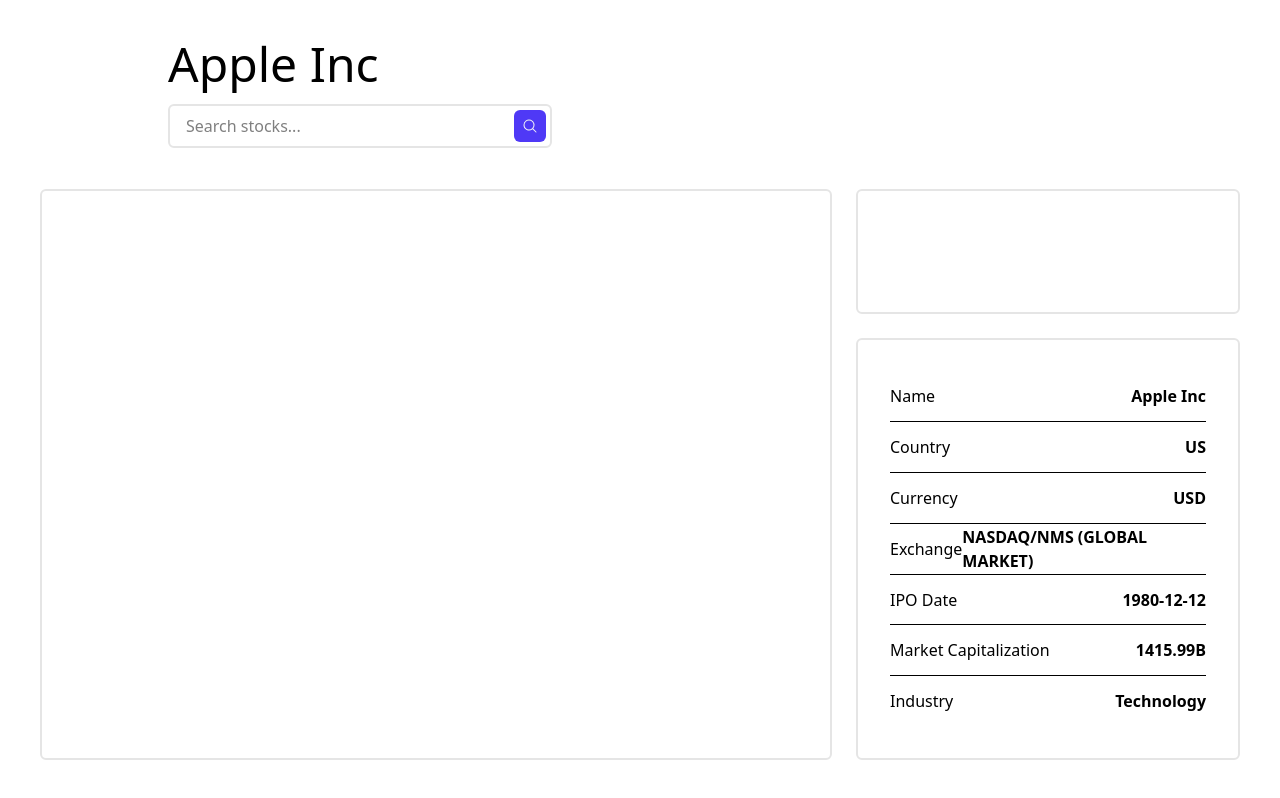
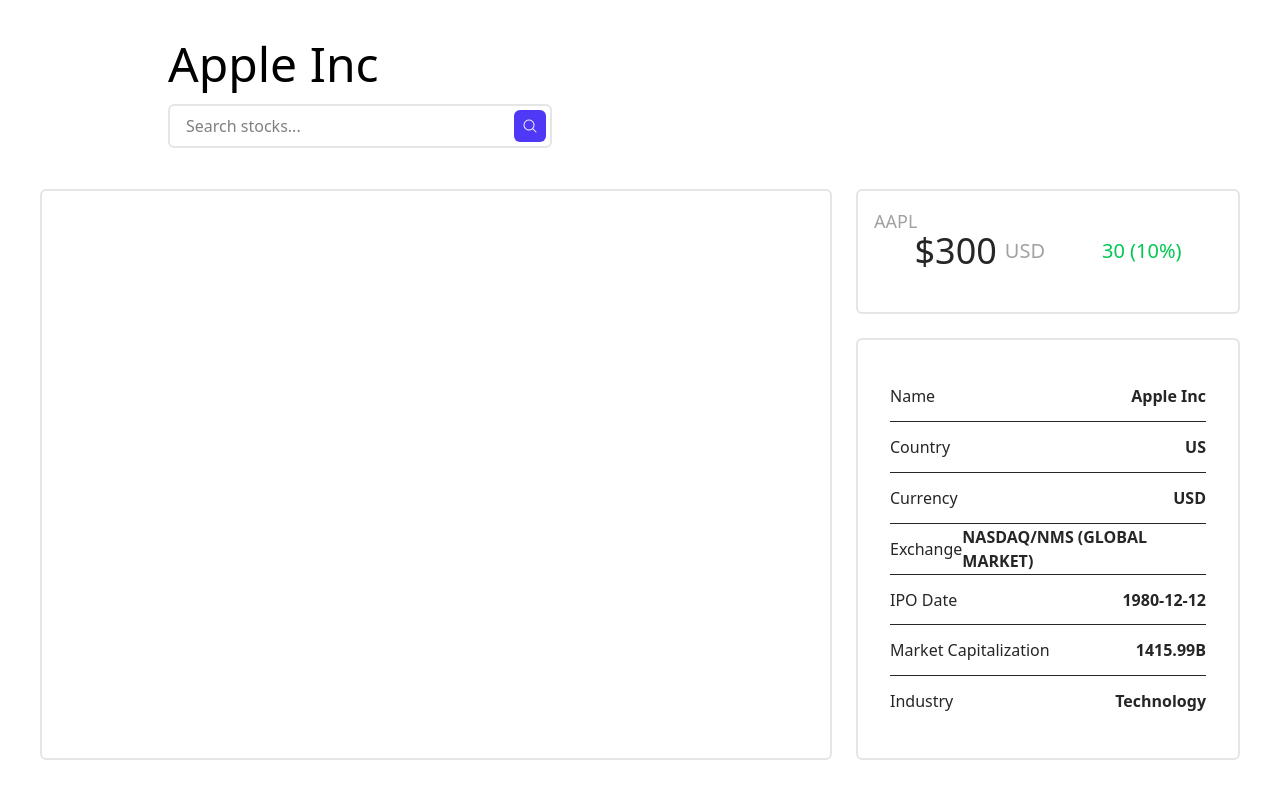
Before and after one commit to alexcerezo/stock-viewer, a React (Vite) app: page / in a window 1280 px wide. Built offline with nearby package versions, Linux system fonts and the light colour scheme.

Commit message:
Add overview component

```diff
--- a/src/components/Dashboard.jsx
+++ b/src/components/Dashboard.jsx
@@ -2,19 +2,26 @@
 import Card from "./Card";
 import Header from "./Header";
 import Details from "./Details";
+import Overview from "./Overview";
 import { mockCompanyDetails } from "../constants/mock";
 
 const Dashboard = () => {
   return (
     <div className="h-screen grid grid-cols-1 md:grid-cols-2 xl:grid-cols-3 grid-rows-8 md:grid-rows-7 xl:grid-rows-5 auto-rows-fr gap-6 p-10 font-quicksand">
       <div className="col-span-1 md:col-span-2 xl:col-span-3 row-span-1 flex justify-start items-center">
-        <Header name={ mockCompanyDetails.name} />
+        <Header name={mockCompanyDetails.name} />
       </div>
       <div className="md:col-span-2 row-span-4">
         <Card>Chart</Card>
       </div>
       <div>
-        <Card>Overview</Card>
+        <Overview
+          symbol={mockCompanyDetails.ticker}
+          price={300}
+          change={30}
+          changePercent={10.0}
+          currency={"USD"}
+        />
       </div>
       <div className="row-span-2 xl:row-span-3">
         <Details details={mockCompanyDetails} />
--- a/src/components/Details.jsx
+++ b/src/components/Details.jsx
@@ -18,7 +18,7 @@
 
   return (
     <Card>
-      <ul className="w-full h-full flex flex-col justify-between divide-y-1 text-black">
+      <ul className="w-full h-full flex flex-col justify-between divide-y-1 text-neutral-800">
         {Object.keys(detailsList).map((item) => {
           return (
             <li key={item} className="flex-1 flex justify-between items-center">
--- /dev/null
+++ b/src/components/Overview.jsx
@@ -0,0 +1,30 @@
+import React from "react";
+import Card from "./Card";
+
+const Overview = ({ symbol, price, change, changePercent, currency }) => {
+  return (
+    <Card>
+      <span className="absolute left-4 top-4 text-neutral-400 text-lg xl:text-2xl-xl 2xl:text-2xl">
+        {symbol}
+      </span>
+      <div className="w-full h-full flex items-center justify-around">
+        <span className="text-2xl xl:text-4xl 2xl:text-5xl flex items-center text-neutral-800">
+          ${price}
+          <span className="text-lg xl:text-xl 2xl:text-2xl text-neutral-400 m-2">
+            {currency}
+          </span>
+        </span>
+        <span
+          className={
+            "text-lg xl:text-xl 2xl:text-2xl " +
+            (change > 0 ? "text-green-500" : "text-red-500")
+          }
+        >
+          {change} <span>({changePercent}%)</span>
+        </span>
+      </div>
+    </Card>
+  );
+};
+
+export default Overview;
```
